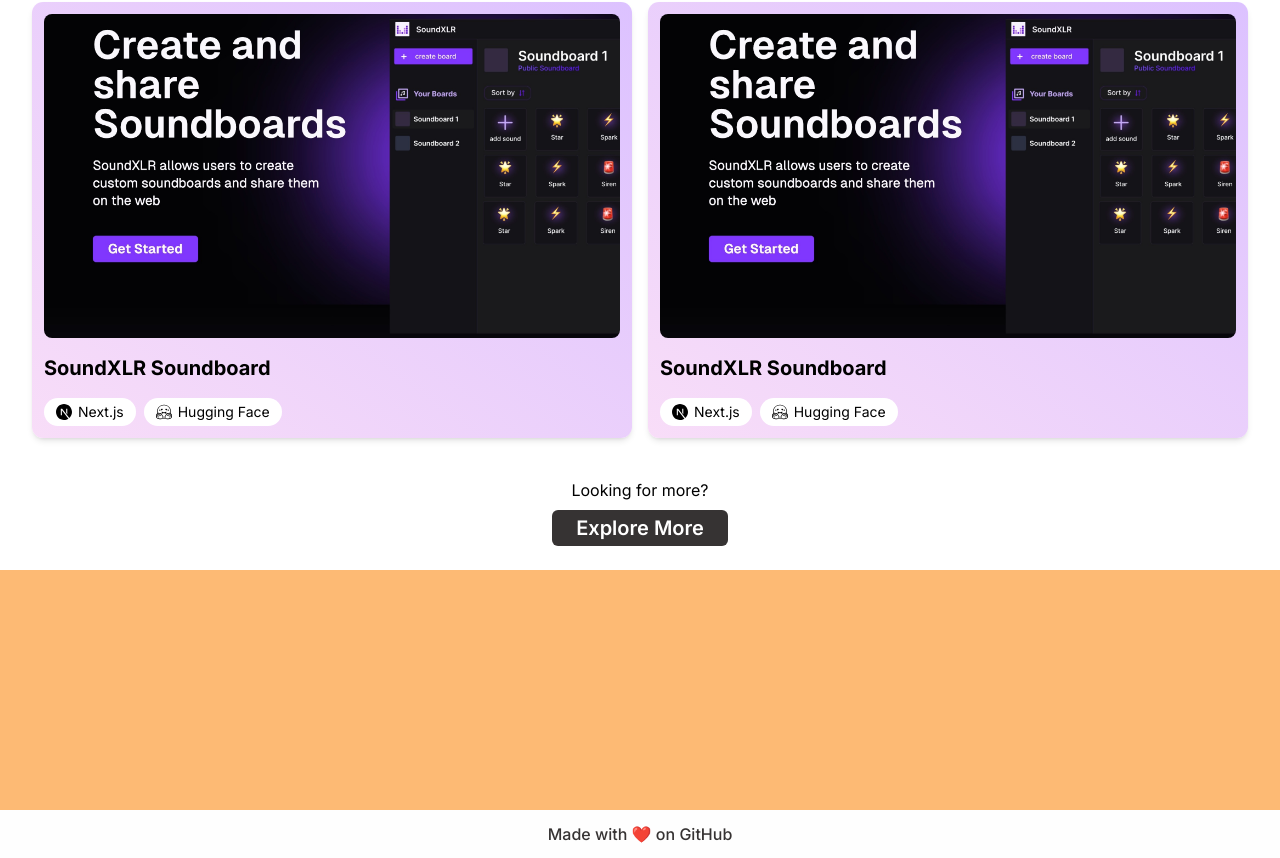
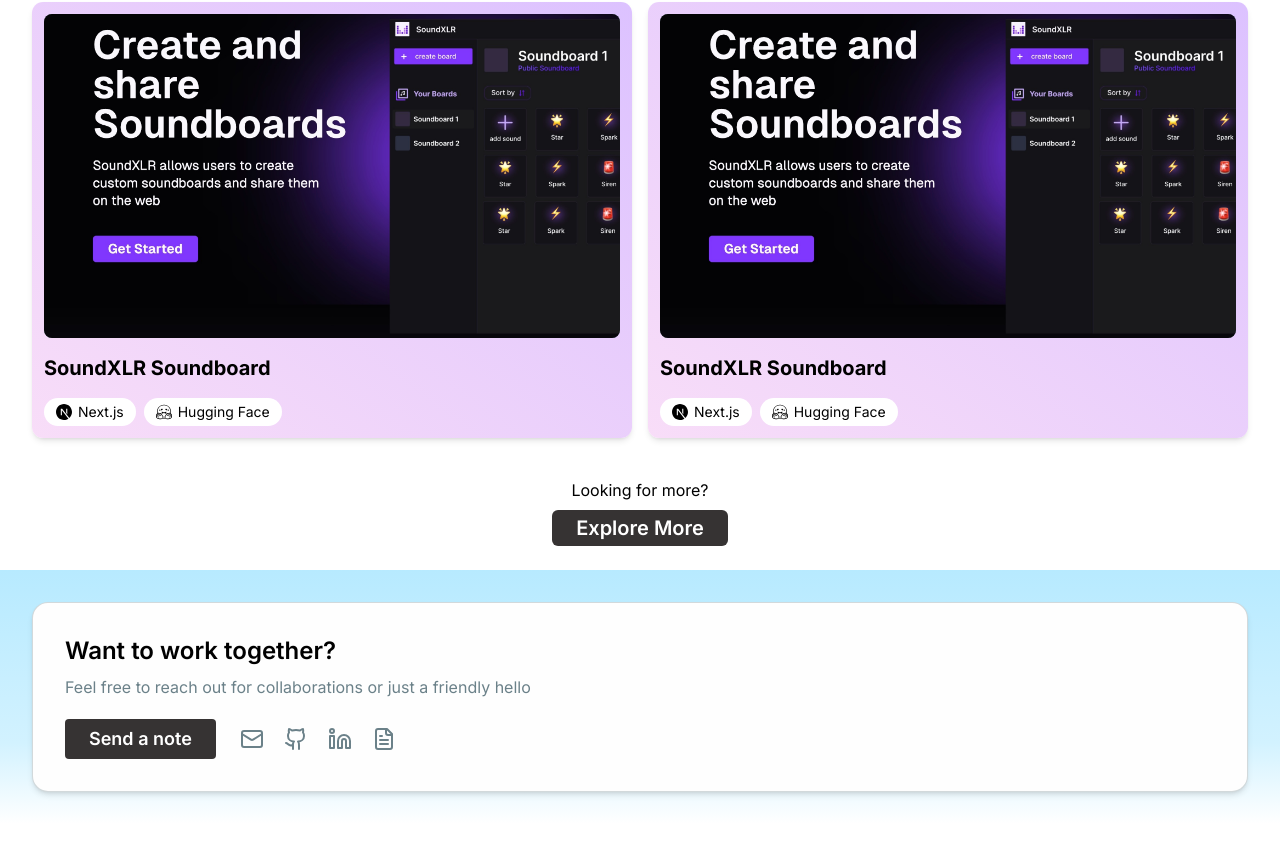
Before and after one commit to TejasBhovad/portfolio, a Next.js app: page / in a window 1280 px wide. Shown: the part 1186-2044 px from the top of the page. After the commit the page ends 2010 px from the top, so only its background shows below. Built offline with nearby package versions, Linux system fonts and the light colour scheme.

Commit message:
feat: contact section

```diff
--- a/app/components/ContactForm.jsx
+++ b/app/components/ContactForm.jsx
@@ -49,7 +49,7 @@
 
   return (
     <Dialog open={isOpen} onOpenChange={(isOpen) => setIsOpen(isOpen)}>
-      <DialogTrigger className="bg-inverted text-inverted px-6 rounded-sm text-lg font-semibold py-1 transition-all duration-300 hover:scale-[99.05%] active:scale-100">
+      <DialogTrigger className="bg-inverted text-inverted px-6 rounded-sm text-lg font-semibold py-1 transition-all ">
         Send a note
       </DialogTrigger>
       <DialogContent>
--- a/app/components/ContactLinks.jsx
+++ b/app/components/ContactLinks.jsx
@@ -1,33 +1,39 @@
 import React from "react";
 import Link from "next/link";
-import LinkedIn from "./logos/LinkedIn";
-import Mail from "./logos/Mail";
-import Resume from "./logos/Resume";
+import { FileText, Mail, Github, Linkedin } from "lucide-react";
+
 const ContactLinks = () => {
   const links = [
     {
-      name: "LinkedIn",
-      url: "https://www.linkedin.com/in/tejas-bhovad/",
-      logo: <LinkedIn />,
+      name: "Email",
+      url: "mailto:tejasbhovad@gmail.com",
+      logo: <Mail size={24} />,
     },
     {
-      name: "Email",
-      url: "mailto:code.tejas@gmail.com",
-      logo: <Mail />,
+      name: "GitHub",
+      url: "https://github.com/tejasbhovad",
+      logo: <Github size={24} />,
+    },
+    {
+      name: "LinkedIn",
+      url: "https://www.linkedin.com/in/tejasbhovad",
+      logo: <Linkedin size={24} />,
     },
     {
       name: "Resume",
       url: "https://www.tejasbhovad.com/resume.pdf",
-      logo: <Resume />,
+      logo: <FileText size={24} />,
     },
   ];
+
   return (
     <div className="flex gap-1 px-4 items-center justify-center">
-      {links.map((link, index) => (
+      {links.map((link) => (
         <Link
-          key={index}
+          key={link.name}
           href={link.url}
-          className="hover:bg-muted/30 p-2 rounded-full transition-colors duration-200 ease-in-out"
+          className="hover:bg-muted/20 p-2 rounded-full transition-colors text-muted duration-200 ease-in-out"
+          aria-label={`Link to ${link.name}`}
         >
           {link.logo}
         </Link>
--- a/app/page.jsx
+++ b/app/page.jsx
@@ -289,9 +289,30 @@
         style={{
           maxHeight: "240px",
         }}
-      ></div>
+      >
+        {" "}
+        <div className="h-auto w-full  gradient-div p-8 flex items-center justify-center">
+          <div className="flex flex-col w-full gap-6 max-w-7xl">
+            <div className="w-full h-full bg-foreground rounded-2xl border-[1.5px] border-muted/30 shadow-md p-8 flex flex-col gap-5">
+              <div className="flex flex-col gap-2">
+                <span className="text-2xl font-semibold text-center sm:text-left">
+                  Want to work together?
+                </span>
+                <span className="text-muted text-center sm:text-left">
+                  Feel free to reach out for collaborations or just a friendly
+                  hello
+                </span>
+              </div>
+              <div className="flex sm:flex-row flex-col sm:gap-0 gap-4">
+                <ContactForm />
+                <ContactLinks />
+              </div>
+            </div>
+          </div>
+        </div>
+      </div>
 
-      <Footer />
+      {/* <Footer /> */}
     </div>
   );
 };
```
